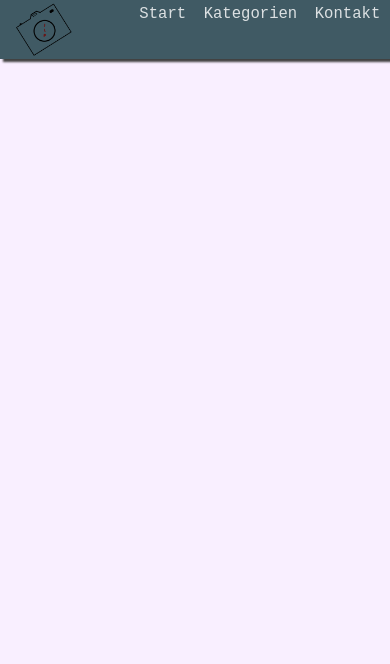
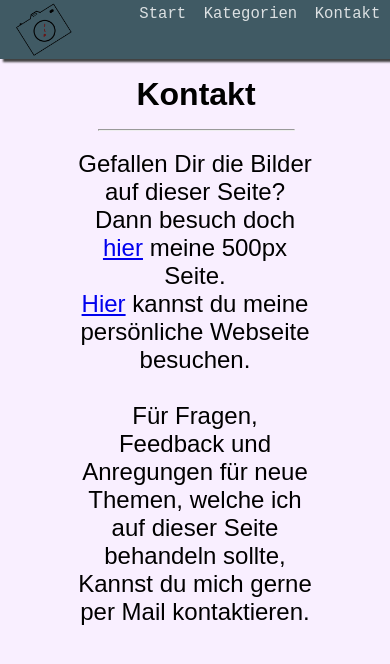
Before and after one commit to Fotografieren-Lernen/Fotografieren-Lernen.github.io, a plain HTML site: page kontakt.html in a window 390 px wide. Drawn offline with Linux system fonts and the light colour scheme.

Commit message:
kontakt + analytics

```diff
--- a/index.css
+++ b/index.css
@@ -157,6 +157,13 @@ body{
     font-size: 2vw;
 }
 
+.kontaktText{
+    width: 30vw;
+    margin-left: 20vw;
+    margin-top: 30vw;
+    font-size: xx-large;
+}
+
 hr{
     width: 50vw;
 }
--- a/kontakt.html
+++ b/kontakt.html
@@ -5,6 +5,32 @@
     <title>Fotografieren Lernen</title>
     <link rel="stylesheet" type="text/css" href="index.css">
     <link rel="icon" type="image/png" href="jlp7.png">
+    <style>
+        .kontaktText1{
+            font-size: x-large;
+            width: 60vw;
+            margin-left: 20vw;
+            position: absolute;
+            top: 18vw;
+        }
+
+        .kontaktTipp{
+            position: absolute;
+            top: 12vw;
+            text-align: center;
+            margin-left: 25vw;
+        }
+
+        @media screen and (max-width: 700px) {
+            .kontaktText1{
+                top: 25vw;
+            }
+            .kontaktTipp{
+                top: 14vw;
+            }
+        }
+
+    </style>
   </head>
 
   <body>
@@ -15,6 +41,23 @@
             <a href="kategorien.html">Kategorien</a>
             <a href="index.html"> Start</a>
         </div>
+
+        <h1 class="kontaktTipp">
+            Kontakt
+            <hr>
+        </h1>
+
+        <p class="kontaktText1">
+            <br>
+            Gefallen Dir die Bilder auf dieser Seite?
+            <br>
+            Dann besuch doch <a href="https://500px.com/julianlau1">hier</a> meine 500px Seite.
+            <br>
+            <a href="https://julianlau1998.github.io/jlp/">Hier</a> kannst du meine persönliche Webseite besuchen.
+            <br><br>
+            Für Fragen, Feedback und Anregungen für neue Themen, welche ich auf dieser Seite behandeln sollte, Kannst du mich gerne per Mail kontaktieren.
+            <br><br>
+        </p>
   </body>
   <script src="index.js"></script>
 </html>
```
Also changed, not shown: index.html (+10 -0 lines).
